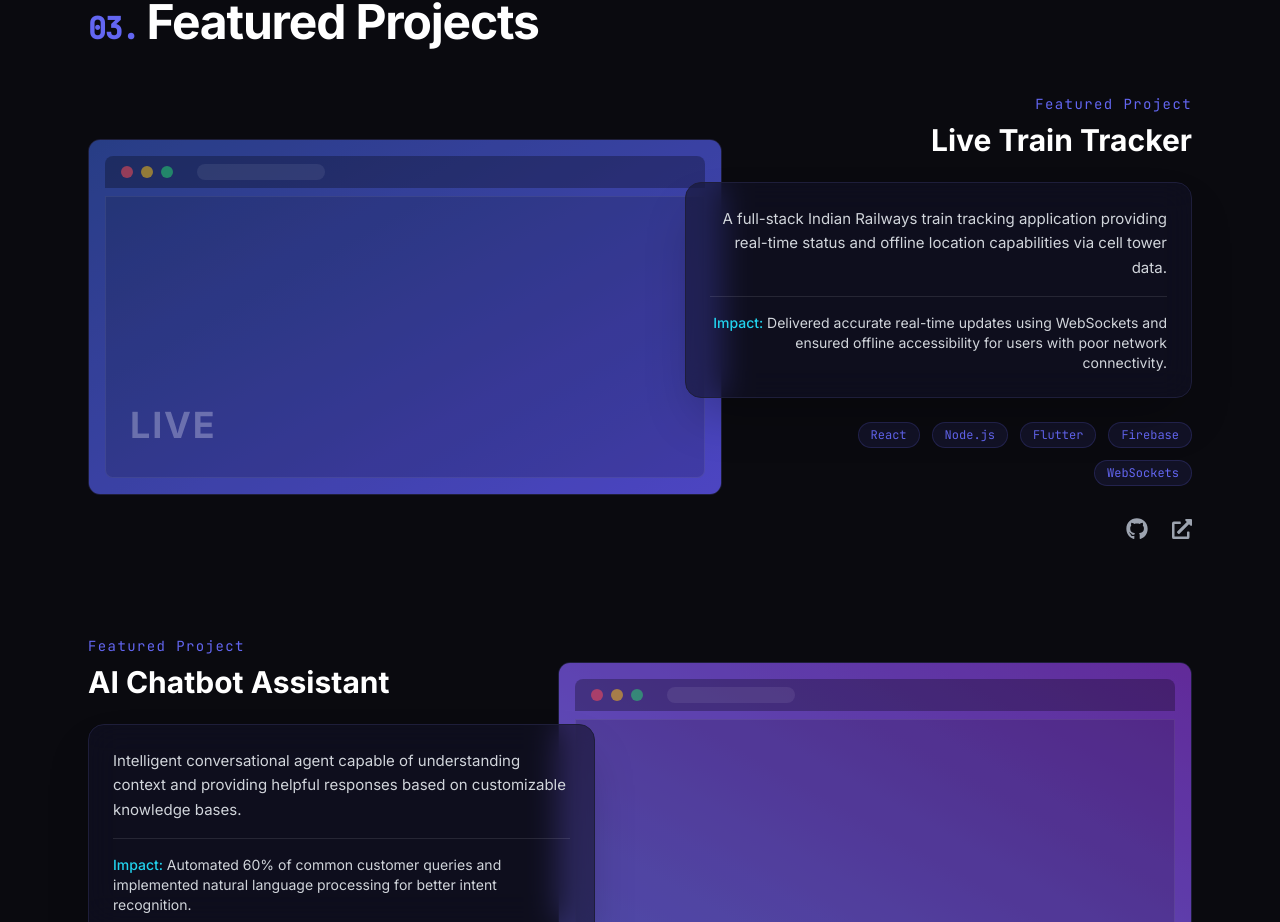
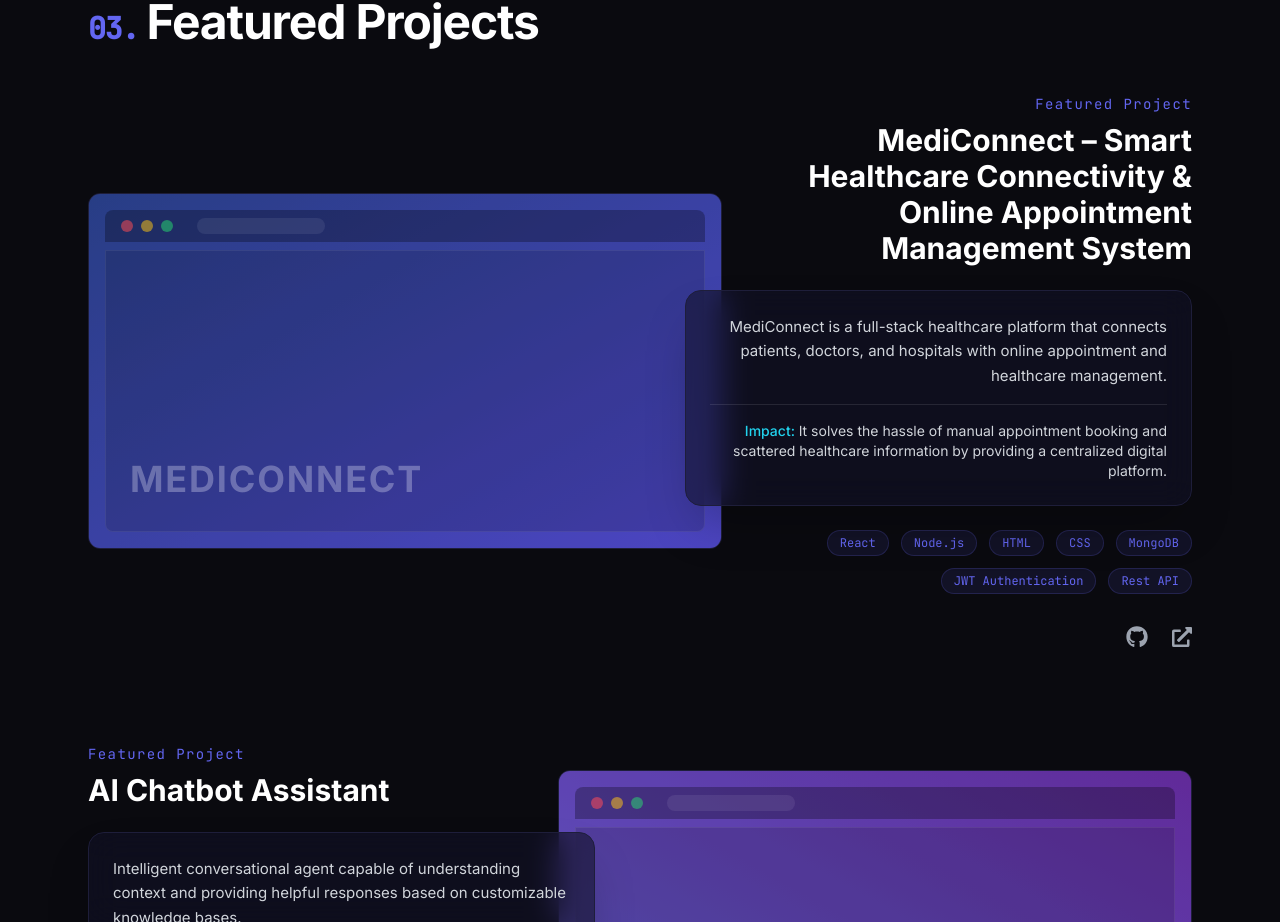
Before and after one commit to 18ayushyadav/portfolio, a React (Vite) app: page / in a window 1280 px wide. Shown: the part 2558-3480 px from the top of the page. Built offline with nearby package versions, Linux system fonts and the light colour scheme.

Commit message:
Update project details for MediConnect

```diff
--- a/src/components/Projects.jsx
+++ b/src/components/Projects.jsx
@@ -4,13 +4,13 @@ import { FaGithub, FaExternalLinkAlt } from 'react-icons/fa';
 
 const projects = [
   {
-    title: 'Live Train Tracker',
-    description: 'A full-stack Indian Railways train tracking application providing real-time status and offline location capabilities via cell tower data.',
-    problemSolved: 'Delivered accurate real-time updates using WebSockets and ensured offline accessibility for users with poor network connectivity.',
+    title: 'MediConnect – Smart Healthcare Connectivity & Online Appointment Management System',
+    description: 'MediConnect is a full-stack healthcare platform that connects patients, doctors, and hospitals with online appointment and healthcare management.',
+    problemSolved: 'It solves the hassle of manual appointment booking and scattered healthcare information by providing a centralized digital platform.',
     image: 'bg-gradient-to-br from-blue-900 to-indigo-600',
-    tech: ['React', 'Node.js', 'Flutter', 'Firebase', 'WebSockets'],
-    github: 'https://github.com',
-    demo: 'https://demo.com',
+    tech: ['React', 'Node.js', 'HTML', 'CSS', 'MongoDB','JWT Authentication','Rest API'],
+    github: 'https://github.com/18ayushyadav/SmartHealthCare',
+    demo: 'https://mediconnect-psi.vercel.app/',
     featured: true
   },
   {
```
